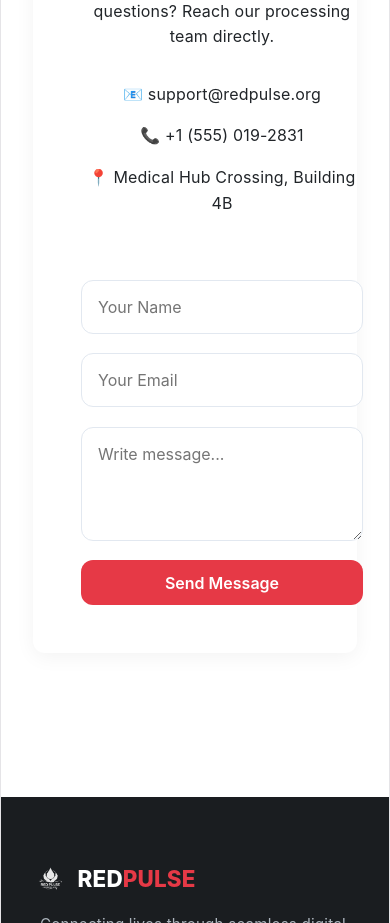
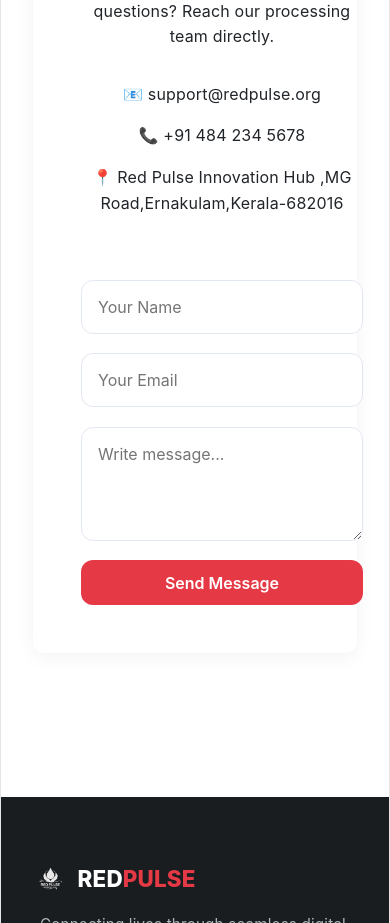
Before and after one commit to nandanasubhash021/Red-Pulse, a React (Vite) app: page / in a window 390 px wide. Shown: the part 6800-7723 px from the top of the page. Built offline with nearby package versions, Linux system fonts and the light colour scheme.

Commit message:
Update phone

```diff
--- a/src/components/ContactForm/ContactForm.jsx
+++ b/src/components/ContactForm/ContactForm.jsx
@@ -11,8 +11,8 @@ const ContactForm = () => {
           <p>Have operational or connectivity questions? Reach our processing team directly.</p>
           <div className="details-list">
             <p>📧 support@redpulse.org</p>
-            <p>📞 +1 (555) 019-2831</p>
-            <p>📍 Medical Hub Crossing, Building 4B</p>
+            <p>📞 +91 484 234 5678</p>
+            <p>📍 Red Pulse Innovation Hub ,MG Road,Ernakulam,Kerala-682016</p>
           </div>
         </div>
         <form className="contact-form-element" onSubmit={(e) => e.preventDefault()}>
```
